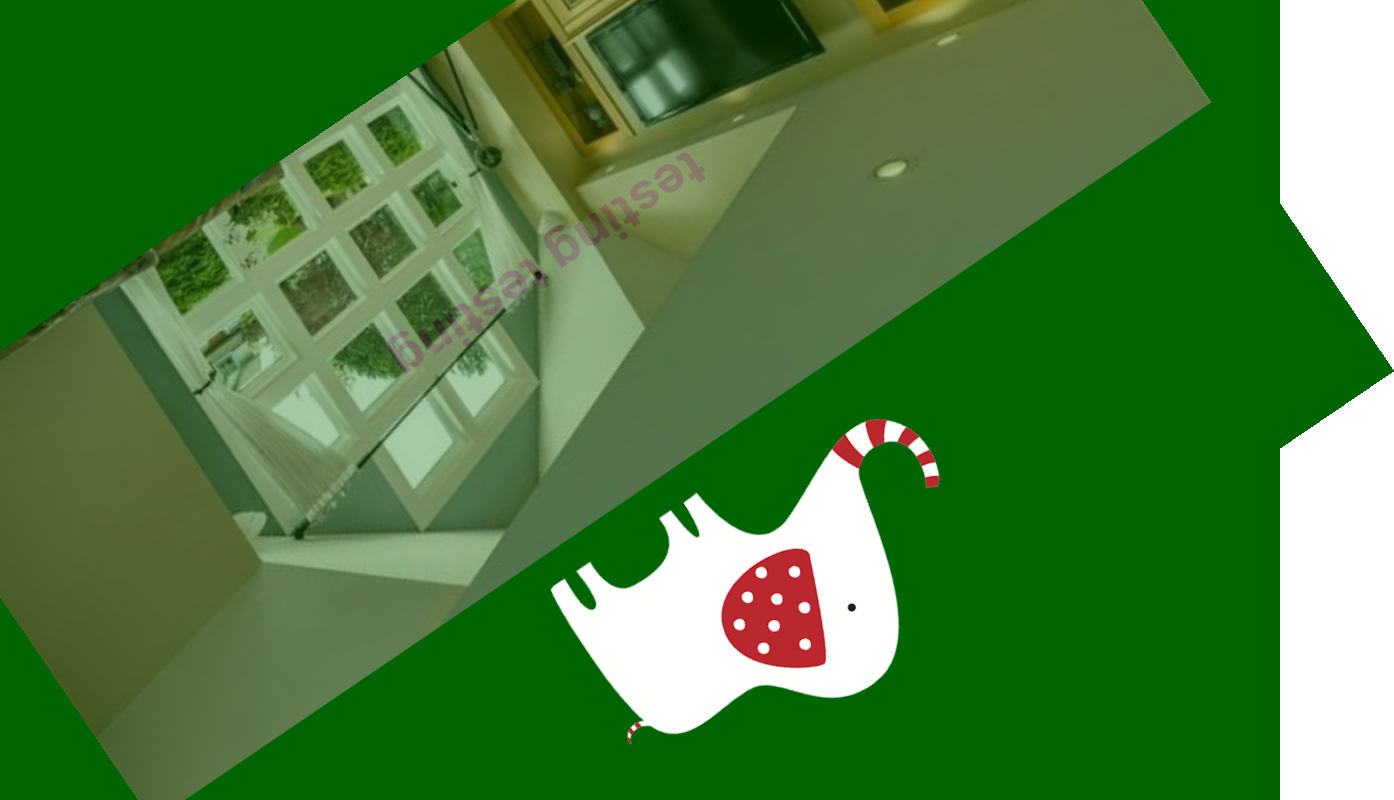
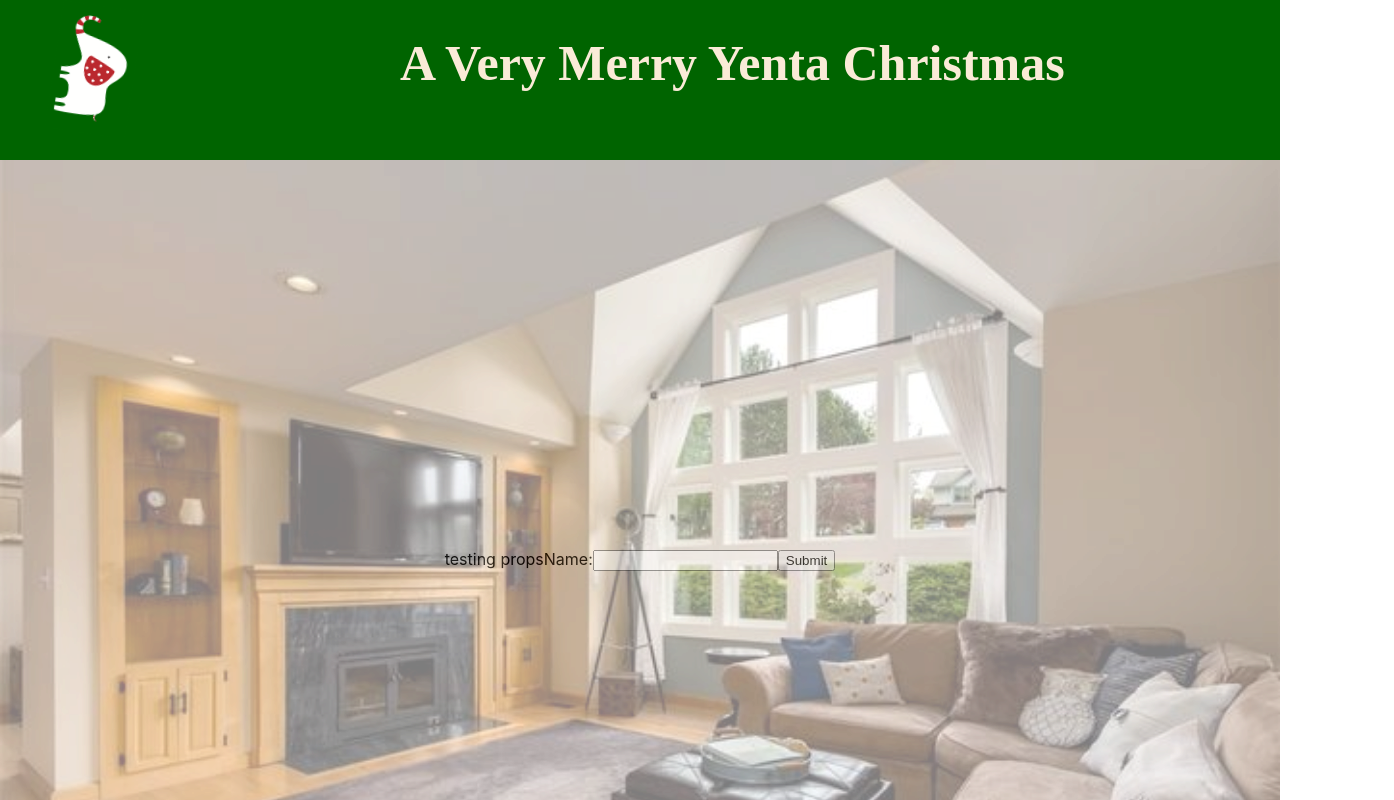
Before and after one commit to jaitch/WhiteElephant, a React (Create React App) app: page /livingRoom in a window 1280 px wide. Shown: the top 800 px of the page, 1394 px wide, since content can reach past the window. Built offline with nearby package versions, Linux system fonts and the light colour scheme.

Commit message:
build: get list of names printing

```diff
--- a/src/App.css
+++ b/src/App.css
@@ -1,22 +1,56 @@
 .App {
-  background-color: darkgreen;
-  background-size: cover;
+  /*background-color: darkgreen;*/
+  /*background-size: cover;*/
 }
 
-.App-body {
-  height: 100vmin;
+.room {
+  text-align: center;
+  position: relative;
+  height: 100vh;
+  width: 100%;
+  display: flex;
+  align-items: center;
+  justify-content: center;
+}
+
+.room::before {
+  content: "";
+  background-image: url("azalea.jpg");
+  background-size: cover;
+  position: absolute;
+  top: 0px;
+  right: 0px;
+  left: 0px;
+  bottom: 0px;
+  opacity: .3;
+}
+
+.App-header {
+  background-color: darkgreen;
+  height: 20vh;
   pointer-events: none;
+  align-items: flex-end;
 }
 
 @media (prefers-reduced-motion: no-preference) {
-  .App-body {
-    animation: App-body-spin infinite 20s linear;
+  .logo {
+    animation: logo infinite 20s linear;
   }
 }
 
-.App-body {
+h1 {
+  position: absolute;
+  left: 400px;
+  color: antiquewhite;
+  font-family: "Snell Roundhand";
+  font-size: 50px;
+}
+
+.logo {
+  position: absolute;
+  top: 30px; left: 30px;
   background-color: darkgreen;
-  min-height: 100vh;
+  height: 10vh;
   display: flex;
   flex-direction: column;
   align-items: center;
@@ -24,11 +58,7 @@
   font-size: calc(10px + 2vmin);
 }
 
-.App-link {
-  color: #61dafb;
-}
-
-@keyframes App-body-spin {
+@keyframes logo {
   from {
     transform: rotate(0deg);
   }
--- a/src/App.js
+++ b/src/App.js
@@ -1,37 +1,24 @@
 import './App.css';
-import LivingRoom from './components/LivingRoom';
+// import LivingRoom from './components/LivingRoom';
 import elephant from './elephant.png';
 import React from "react";
-import {
-    BrowserRouter as Router,
-    Link,
-    Switch,
-    Route,
-} from "react-router-dom";
+import List from "./components/List";
+
+
 
 
 function App() {
   return (
-      <Router className="App">
-          {/*<Link to="/livingRoom">*/}
-          {/*    <img src={elephant} className="logo" alt="elephant"/>*/}
-          {/*</Link>*/}
     <div className="App">
-      <body className="App-body">
-      <Link to="/livingRoom">
-          <img src={elephant} className="logo" alt="elephant"/>
-      </Link>
-          <Switch>
-              {/*<Route path="/">*/}
-
-              {/*</Route>*/}
-              <Route path="/livingRoom">
-                  <LivingRoom url="http://localhost:3000/livingRoom"/>
-              </Route>
-              </Switch>
+        <header className="App-header">
+            <img src={elephant} className="logo" alt="elephant"/>
+            <h1>A Very Merry Yenta Christmas</h1>
+        </header>
+      <body className="room">
+<List />
       </body>
     </div>
-      </Router>
+
   );
 }
 
--- /dev/null
+++ b/src/components/List.css
@@ -0,0 +1,4 @@
+.h3 {
+    font-family: "American Typewriter";
+    font-color: black;
+}
--- /dev/null
+++ b/src/components/List.js
@@ -0,0 +1,33 @@
+import React, { Component } from 'react';
+// import axios from 'axios';
+// import PropTypes from 'prop-types';
+// import Button from 'react-bootstrap/Button';
+import './List.css';
+import NewPersonForm from "./NewPersonForm";
+
+class List extends Component {
+    constructor(props) {
+        super();
+        this.state = {
+            people: [],
+            error: '',
+        };
+    }
+
+    onSubmit = (item, value) => {
+        this.setState({
+            [item]: value,
+        });
+    }
+    render() {
+        return (
+            <div className="room">
+                <NewPersonForm onSubmitCallback={this.onSubmit} varName="testing props">
+
+                </NewPersonForm>
+            </div>
+        )
+    }
+}
+
+export default List;
--- a/src/components/LivingRoom.css
+++ /dev/null
@@ -1,21 +0,0 @@
-.room {
-    text-align: center;
-    position: relative;
-    height: 100vh;
-    width: 100%;
-    display: flex;
-    align-items: center;
-    justify-content: center;
-}
-
-.room::before {
-    content: "";
-    background-image: url("../azalea.jpg");
-    background-size: cover;
-    position: absolute;
-    top: 0px;
-    right: 0px;
-    left: 0px;
-    bottom: 0px;
-    opacity: 0.65;
-}
--- a/src/components/LivingRoom.js
+++ /dev/null
@@ -1,17 +0,0 @@
-import React, { Component } from 'react';
-// import axios from 'axios';
-// import PropTypes from 'prop-types';
-// import Button from 'react-bootstrap/Button';
-import './LivingRoom.css';
-
-class LivingRoom extends Component {
-    render() {
-        return (
-            <div className="room">
-                <h1>testing testing</h1>
-            </div>
-        )
-    }
-}
-
-export default LivingRoom;
--- /dev/null
+++ b/src/components/NewPersonForm.css
@@ -0,0 +1,15 @@
+.new-pet-form--label {
+
+}
+
+.new-pet-form--submit {
+
+}
+
+.new-pet-form {
+
+}
+
+.new-pet-form--about {
+
+}
--- /dev/null
+++ b/src/components/NewPersonForm.js
@@ -0,0 +1,45 @@
+import React, { Component } from 'react';
+import PropTypes from 'prop-types';
+
+// import 'bootstrap/dist/css/bootstrap.min.css';
+import './NewPersonForm.css'
+
+class NewPersonForm extends Component {
+    constructor(props) {
+        super(props);
+
+        this.state = {
+            value: ''
+        };
+        this.handleSubmit = this.handleSubmit.bind(this);
+    }
+
+    handleChange(event) {
+        this.setState({value: event.target.value});
+    }
+    handleSubmit(event) {
+        alert('A name was submitted: ' + this.state.value);
+        event.preventDefault();
+    }
+
+    render() {
+        return (
+            <form onSubmit={this.handleSubmit}>
+            <label>
+                {this.props.varName}
+            Name:
+            </label>
+        <input type="text" value={this.state.value} onChange={this.handleChange} />
+        <input type="submit" value="Submit" onClick={this.handleSubmit} />
+    </form>
+        );
+    }
+
+
+}
+
+NewPersonForm.propTypes = {
+    addPersonCallback: PropTypes.func.isRequired,
+};
+
+export default NewPersonForm;
```
